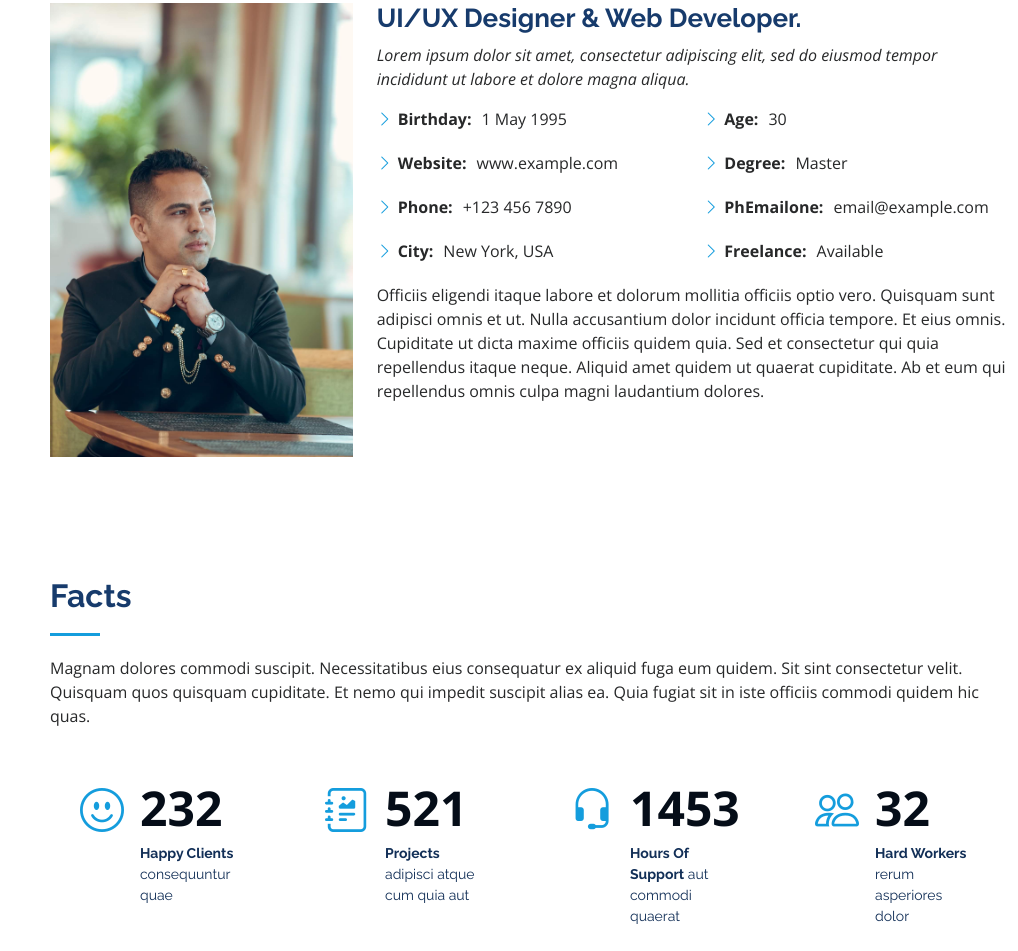
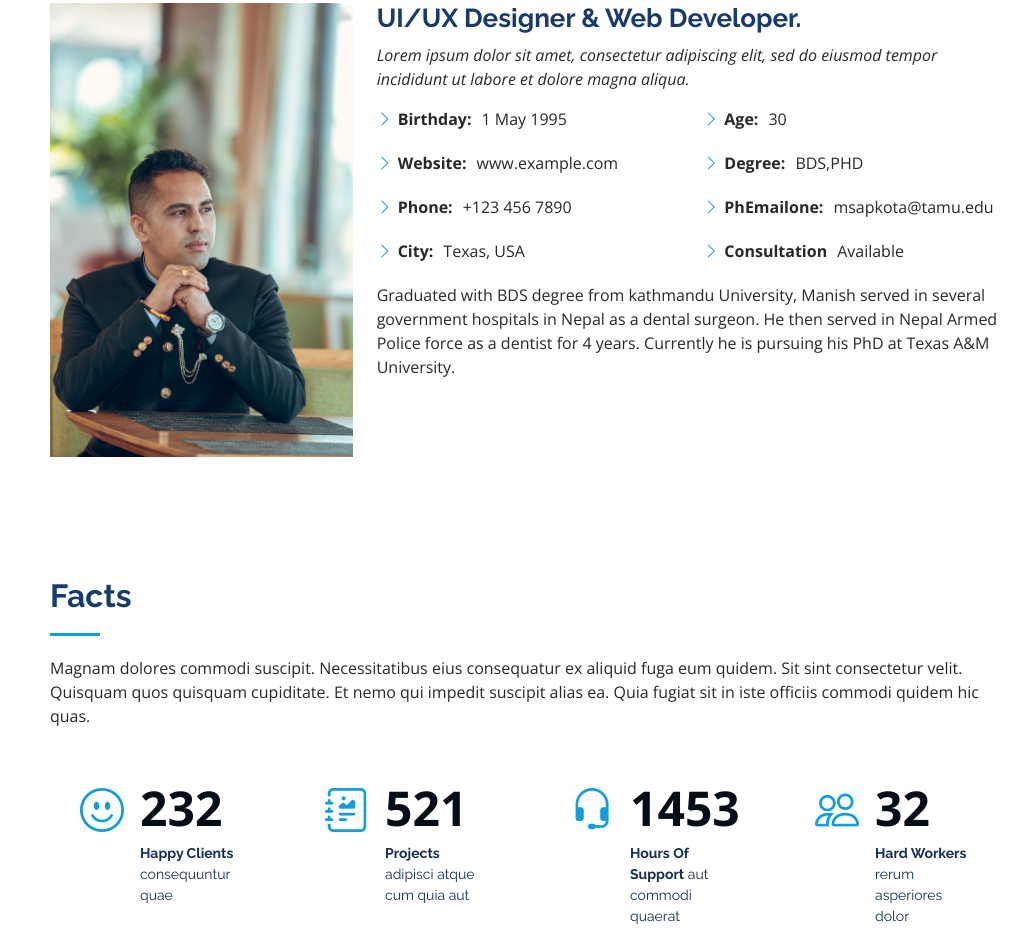
Before and after one commit to Manish-Sapkota/Manish-Sapkota.github.io, a plain HTML site: page index.html in a window 1280 px wide. Shown: the part 1037-1988 px from the top of the page, without its empty margins (262-1280 px from the left). Drawn offline with nearby package versions, Linux system fonts and the light colour scheme.

Commit message:
Update index.html

```diff
--- a/index.html
+++ b/index.html
@@ -104,21 +104,20 @@
                   <li><i class="bi bi-chevron-right"></i> <strong>Birthday:</strong> <span>1 May 1995</span></li>
                   <li><i class="bi bi-chevron-right"></i> <strong>Website:</strong> <span>www.example.com</span></li>
                   <li><i class="bi bi-chevron-right"></i> <strong>Phone:</strong> <span>+123 456 7890</span></li>
-                  <li><i class="bi bi-chevron-right"></i> <strong>City:</strong> <span>New York, USA</span></li>
+                  <li><i class="bi bi-chevron-right"></i> <strong>City:</strong> <span>Texas, USA</span></li>
                 </ul>
               </div>
               <div class="col-lg-6">
                 <ul>
                   <li><i class="bi bi-chevron-right"></i> <strong>Age:</strong> <span>30</span></li>
-                  <li><i class="bi bi-chevron-right"></i> <strong>Degree:</strong> <span>Master</span></li>
-                  <li><i class="bi bi-chevron-right"></i> <strong>PhEmailone:</strong> <span>email@example.com</span></li>
-                  <li><i class="bi bi-chevron-right"></i> <strong>Freelance:</strong> <span>Available</span></li>
+                  <li><i class="bi bi-chevron-right"></i> <strong>Degree:</strong> <span>BDS,PHD</span></li>
+                  <li><i class="bi bi-chevron-right"></i> <strong>PhEmailone:</strong> <span>msapkota@tamu.edu</span></li>
+                  <li><i class="bi bi-chevron-right"></i> <strong>Consultation</strong> <span>Available</span></li>
                 </ul>
               </div>
             </div>
             <p>
-              Officiis eligendi itaque labore et dolorum mollitia officiis optio vero. Quisquam sunt adipisci omnis et ut. Nulla accusantium dolor incidunt officia tempore. Et eius omnis.
-              Cupiditate ut dicta maxime officiis quidem quia. Sed et consectetur qui quia repellendus itaque neque. Aliquid amet quidem ut quaerat cupiditate. Ab et eum qui repellendus omnis culpa magni laudantium dolores.
+              Graduated with BDS degree from kathmandu University, Manish served in several government hospitals in Nepal as a dental surgeon. He then served in Nepal Armed Police force as a dentist for 4 years. Currently he is pursuing his PhD at Texas A&M University.
             </p>
           </div>
         </div>
```
